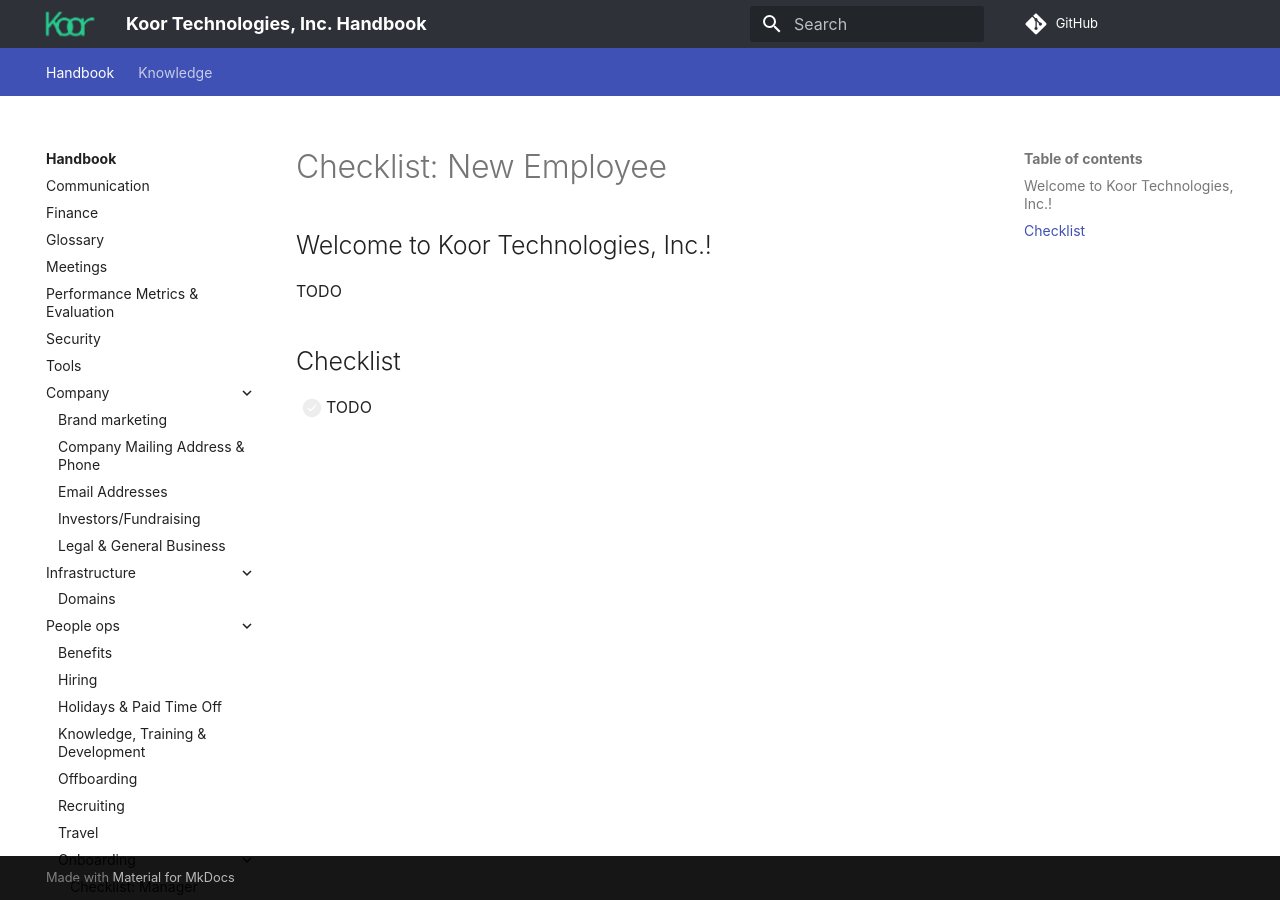
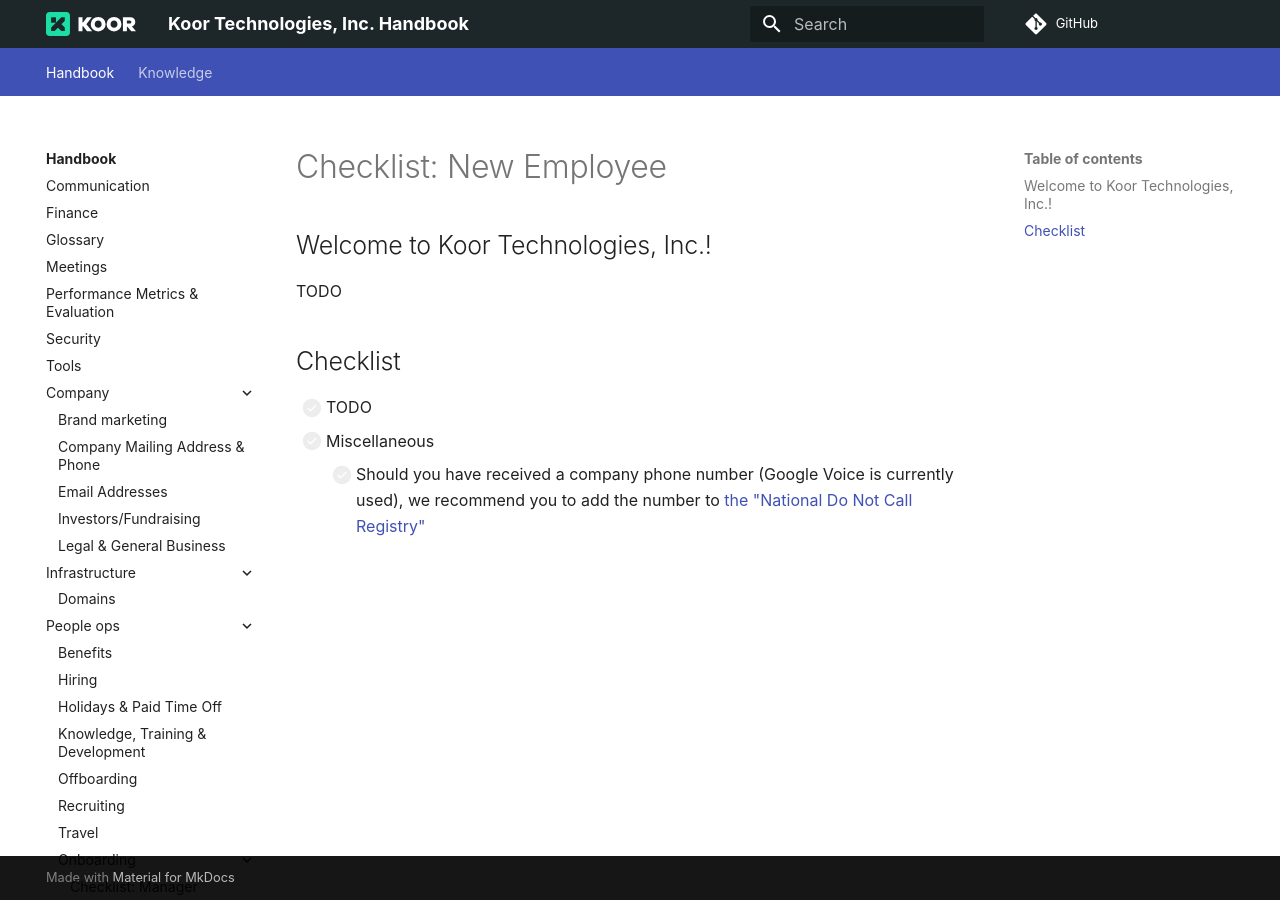
Before and after one commit to koor-tech/handbook.koor.tech, an MkDocs documentation site: the page built from docs/handbook/people-ops/onboarding/checklist-new-employee.md, in a window 1280 px wide. Built offline with MkDocs 1.6.1 and Material for MkDocs 9.7.7, drawn with Linux system fonts in a browser that asks for light colours; comment, search, counter and statistics services are not loaded.

Commit message:
update logo, favicon and color schema
Signed-off-by: Alexander Trost <galexrt@googlemail.com>

```diff
--- a/docs/handbook/people-ops/onboarding/checklist-new-employee.md
+++ b/docs/handbook/people-ops/onboarding/checklist-new-employee.md
@@ -9,3 +9,5 @@ TODO
 ## Checklist
 
 - [ ] TODO
+- [ ] Miscellaneous
+    - [ ] Should you have received a company phone number (Google Voice is currently  used), we recommend you to add the number to [the "National Do Not Call Registry"](https://www.donotcall.gov/)
--- a/docs/stylesheets/extra.css
+++ b/docs/stylesheets/extra.css
@@ -1,8 +1,8 @@
 :root {
-  --md-primary-fg-color: #28cb8f;
+  --md-primary-fg-color: #19dda5;
   --md-accent-fg-color: #cb2864;
 }
 
 .md-header {
-  background-color: #2E3238;
+  background-color: #1d2628;
 }
--- a/mkdocs.yml
+++ b/mkdocs.yml
@@ -9,8 +9,8 @@ use_directory_urls: true
 theme:
   name: material
   font: false
-  favicon: images/favicon.png
-  logo: images/logo.png
+  favicon: images/favicon.svg
+  logo: images/logo.svg
   palette:
     scheme: 'default'
   icon:
```
Also changed, not shown: docs/images/favicon.png (deleted), docs/images/favicon.svg (added), docs/images/logo.png (deleted), docs/images/logo.svg (added).
